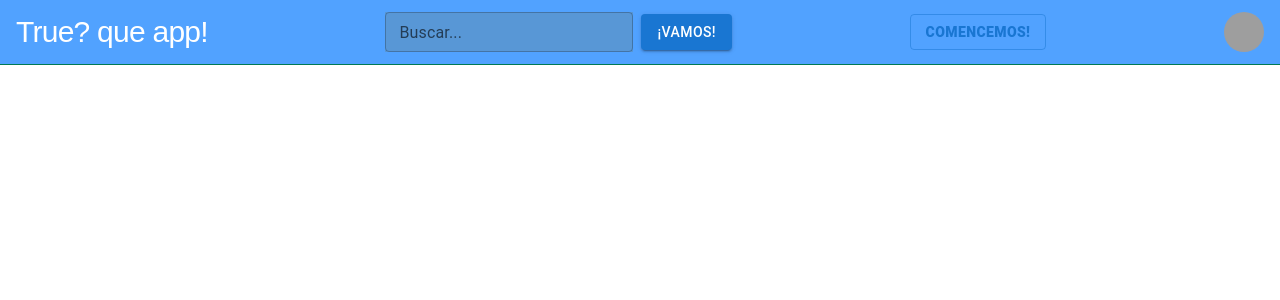
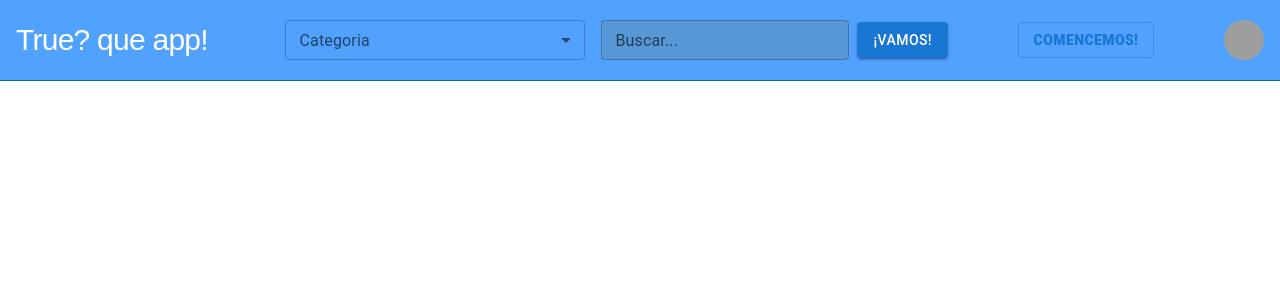
Before and after one commit to Nando698/trueque-app, a Next.js app: page / in a window 1280 px wide. Shown: the top 300 px of the page. Built offline with nearby package versions, Linux system fonts and the light colour scheme; grey boxes are pictures that could not be loaded.

Commit message:
categorias
Agrego selector de categorias

```diff
--- a/src/components/Header.tsx
+++ b/src/components/Header.tsx
@@ -1,6 +1,7 @@
 import React from 'react';
 import { TextField, Button, Avatar } from '@mui/material';
 import BasicMenu from './Menu';
+import MultipleSelectCheckmarks from './SelectTag';
 
 
 const Header: React.FC = () => {
@@ -15,6 +16,7 @@ const Header: React.FC = () => {
 
 
         <form action="" className="flex flex-row items-center gap-2">
+          <MultipleSelectCheckmarks />
           <TextField  id="outlined-basic" label="Buscar..." variant="outlined" size='small' sx={{ backgroundColor: "#5897d6"}} />
           <Button variant="contained">¡Vamos!</Button>
         </form>
--- /dev/null
+++ b/src/components/SelectTag.tsx
@@ -0,0 +1,71 @@
+'use client';
+
+import * as React from 'react';
+import OutlinedInput from '@mui/material/OutlinedInput';
+import InputLabel from '@mui/material/InputLabel';
+import MenuItem from '@mui/material/MenuItem';
+import FormControl from '@mui/material/FormControl';
+import ListItemText from '@mui/material/ListItemText';
+import Select, { SelectChangeEvent } from '@mui/material/Select';
+import Checkbox from '@mui/material/Checkbox';
+
+const ITEM_HEIGHT = 48;
+const ITEM_PADDING_TOP = 8;
+const MenuProps = {
+  PaperProps: {
+    style: {
+      maxHeight: ITEM_HEIGHT * 4.5 + ITEM_PADDING_TOP,
+      width: 250,
+    },
+  },
+};
+
+const names = [
+  'Ropa',
+  'Juegos',
+  'Deco',
+  'Bazar',
+  'Tecno',
+  'Cocina',
+  'Musica',
+  'PetShop'
+];
+
+export default function MultipleSelectCheckmarks() {
+  const [personName, setPersonName] = React.useState<string[]>([]);
+
+  const handleChange = (event: SelectChangeEvent<typeof personName>) => {
+    const {
+      target: { value },
+    } = event;
+    setPersonName(
+      // On autofill we get a stringified value.
+      typeof value === 'string' ? value.split(',') : value,
+    );
+  };
+
+  return (
+    <div>
+      <FormControl sx={{ m: 1, width: 300 }} size='small'>
+        <InputLabel id="demo-multiple-checkbox-label">Categoria</InputLabel>
+        <Select
+          labelId="demo-multiple-checkbox-label"
+          id="demo-multiple-checkbox"
+          multiple
+          value={personName}
+          onChange={handleChange}
+          input={<OutlinedInput label="Tag" />}
+          renderValue={(selected) => selected.join(', ')}
+          MenuProps={MenuProps}
+        >
+          {names.map((name) => (
+            <MenuItem key={name} value={name}>
+              <Checkbox checked={personName.includes(name)} />
+              <ListItemText primary={name} />
+            </MenuItem>
+          ))}
+        </Select>
+      </FormControl>
+    </div>
+  );
+}
```
